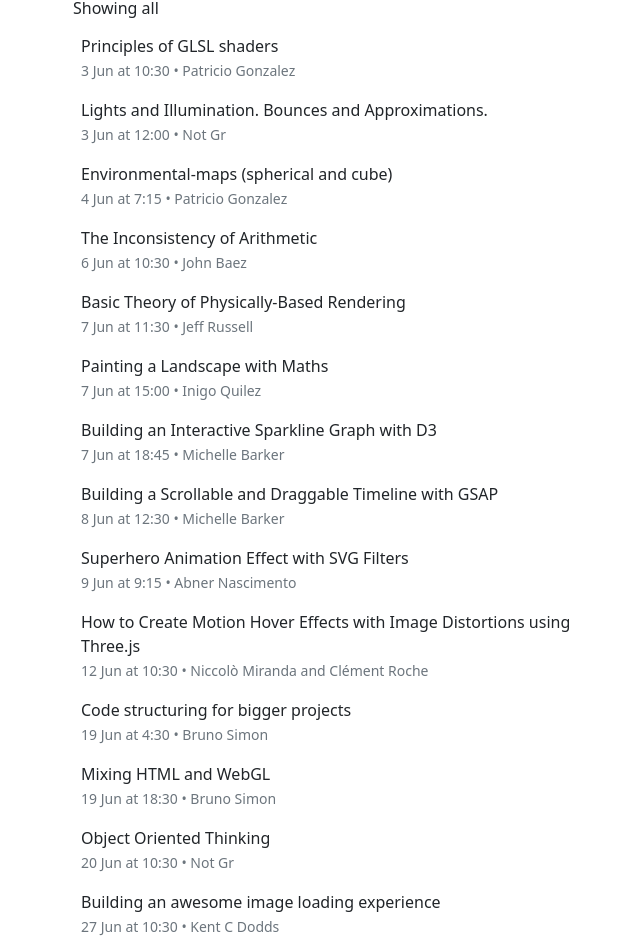
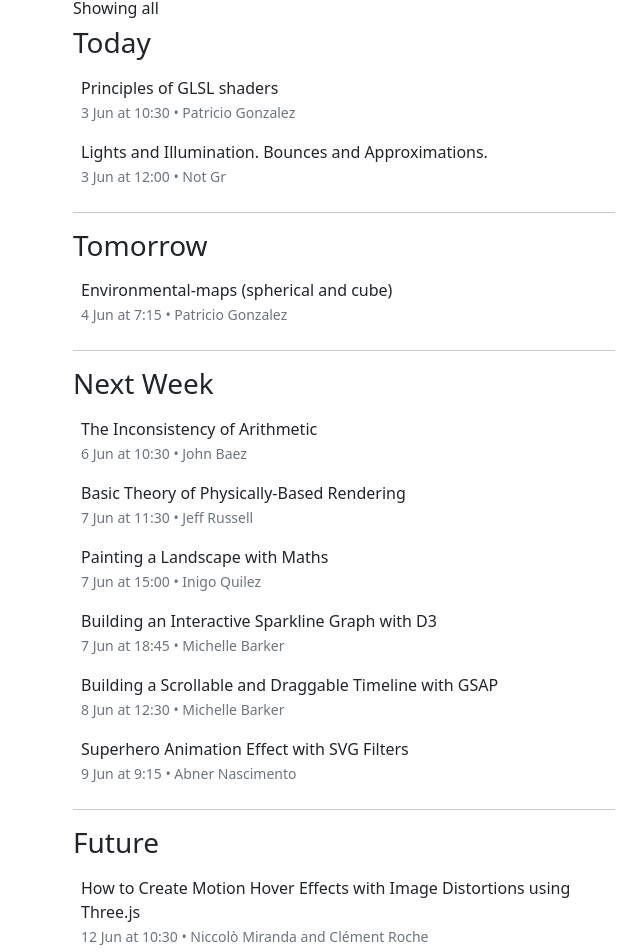
Before and after one commit to blackmann/js-react-frontend-test, a React (Create React App) app: page / in a window 1280 px wide. Shown: the part 113-1065 px from the top of the page, without its empty margins (13-653 px from the left). Built offline with nearby package versions, Linux system fonts and the light colour scheme.

Commit message:
Added date sorting

```diff
--- a/src/App.js
+++ b/src/App.js
@@ -1,24 +1,167 @@
-import activities from './resources/schedule.json'
+import activities from "./resources/schedule.json";
 import dayjs from "dayjs";
+import { useEffect } from "react";
+import { useState } from "react";
 
 function App() {
+  const currentDate = dayjs().format("DD MMMM");
+  const tomorrowsDate = dayjs().add(1, "day").format("DD MMMM");
+
+  const [todaysActivityList, setTodaysActivityList] = useState([]);
+  const [tomorrowsActivityList, setTomorrowsActivityList] = useState([]);
+  const [nextWeeksActivityList, setNextWeeksActivityList] = useState([]);
+  const [futureActivityList, setFutureActivityList] = useState([]);
+
+  function todaysActivities() {
+    const activityGroup = activities.filter(
+      (activity) => dayjs(activity.startTime).format("DD MMMM") === currentDate
+    );
+    setTodaysActivityList(activityGroup);
+  }
+
+  function tomorrowsActivities() {
+    const activityGroup = activities.filter(
+      (activity) =>
+        dayjs(activity.startTime).format("DD MMMM") === tomorrowsDate
+    );
+    setTomorrowsActivityList(activityGroup);
+  }
+
+  function nextWeeksActivities() {
+    const activityGroup = activities.filter(
+      (activity) =>
+        dayjs(activity.startTime).format("DD MMMM") >
+          dayjs().day(6).format("DD MMMM") &&
+        dayjs(activity.startTime).format("DD MMMM") <
+          dayjs().day(13).format("DD MMMM")
+    );
+
+    setNextWeeksActivityList(activityGroup);
+  }
+
+  function futureActivities() {
+    const activityGroup = activities.filter(
+      (activity) =>
+        dayjs(activity.startTime).format("DD MMMM") >
+        dayjs().day(13).format("DD MMMM")
+    );
+    setFutureActivityList(activityGroup);
+  }
+
+  function todaysActivitiesComponent() {
+    if (todaysActivityList.length !== 0) {
+      return (
+        <div>
+          <h3>Today</h3>
+          <ol className="list-unstyled">
+            {todaysActivityList.map((activity) => {
+              return (
+                <li className="hover-light-bg p-2 rounded-2" key={activity.id}>
+                  <header>{activity.title}</header>
+                  <small className="text-muted">
+                    {dayjs(activity.startTime).format("D MMM [at] H:mm")} •{" "}
+                    {activity.instructor}
+                  </small>
+                </li>
+              );
+            })}
+          </ol>
+          <hr />
+        </div>
+      );
+    } else return;
+  }
+
+  function tomorrowsActivitiesComponent() {
+    if (tomorrowsActivityList.length !== 0) {
+      return (
+        <div>
+          <h3>Tomorrow</h3>
+          <ol className="list-unstyled">
+            {tomorrowsActivityList.map((activity) => {
+              return (
+                <li className="hover-light-bg p-2 rounded-2" key={activity.id}>
+                  <header>{activity.title}</header>
+                  <small className="text-muted">
+                    {dayjs(activity.startTime).format("D MMM [at] H:mm")} •{" "}
+                    {activity.instructor}
+                  </small>
+                </li>
+              );
+            })}
+          </ol>
+          <hr />
+        </div>
+      );
+    }
+  }
+
+  function nextWeeksActivitiesComponent() {
+    if (nextWeeksActivityList.length !== 0) {
+      return (
+        <div>
+          <h3>Next Week</h3>
+          <ol className="list-unstyled">
+            {nextWeeksActivityList.map((activity) => {
+              return (
+                <li className="hover-light-bg p-2 rounded-2" key={activity.id}>
+                  <header>{activity.title}</header>
+                  <small className="text-muted">
+                    {dayjs(activity.startTime).format("D MMM [at] H:mm")} •{" "}
+                    {activity.instructor}
+                  </small>
+                </li>
+              );
+            })}
+          </ol>
+          <hr />
+        </div>
+      );
+    }
+  }
+
+  function futureActivitiesComponent() {
+    if (futureActivityList.length !== 0) {
+      return (
+        <div>
+          <h3>Future</h3>
+          <ol className="list-unstyled">
+            {futureActivityList.map((activity) => {
+              return (
+                <li className="hover-light-bg p-2 rounded-2" key={activity.id}>
+                  <header>{activity.title}</header>
+                  <small className="text-muted">
+                    {dayjs(activity.startTime).format("D MMM [at] H:mm")} •{" "}
+                    {activity.instructor}
+                  </small>
+                </li>
+              );
+            })}
+          </ol>
+          <hr />
+        </div>
+      );
+    }
+  }
+
+  useEffect(() => {
+    todaysActivities();
+    tomorrowsActivities();
+    nextWeeksActivities();
+    futureActivities();
+  }, []);
+
   return (
     <div className="container p-3">
       <h1 className="mb-5">Schedule</h1>
       <div className="row">
         <div className="col-lg-6 col-md-8">
-          <h2 className="fs-6">Showing all</h2>
+          <h3 className="fs-6">Showing all</h3>
 
-          <ol className="list-unstyled">
-            {activities.map((activity) => (
-              <li className="hover-light-bg p-2 rounded-2" key={activity.id}>
-                <header>{activity.title}</header>
-                <small className="text-muted">
-                  {dayjs(activity.startTime).format("D MMM [at] H:mm")} • {activity.instructor}
-                </small>
-              </li>
-            ))}
-          </ol>
+          {todaysActivitiesComponent()}
+          {tomorrowsActivitiesComponent()}
+          {nextWeeksActivitiesComponent()}
+          {futureActivitiesComponent()}
         </div>
       </div>
     </div>
```
